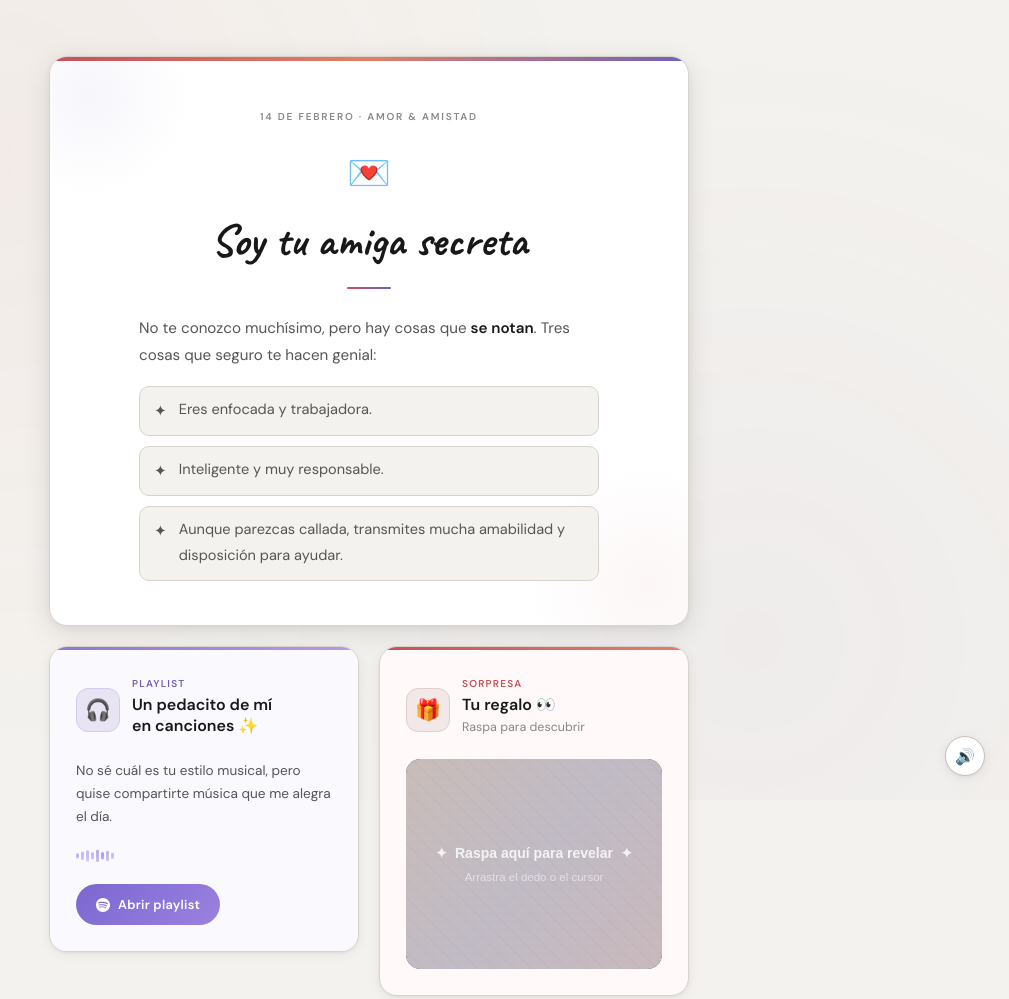
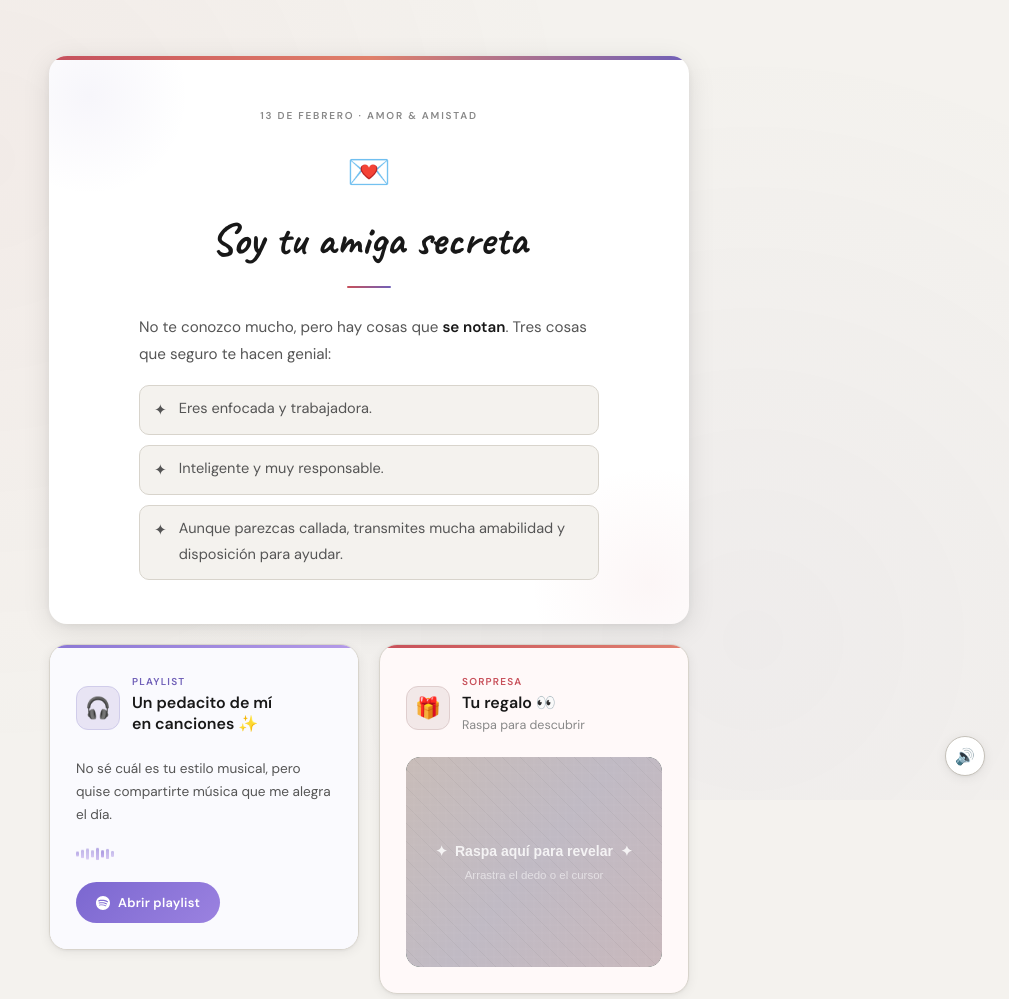
Before and after one commit to YomaArenas/Amigasecreta, a plain HTML site: page index.html in a window 1280 px wide. Shown: the top 999 px of the page, without its empty margins (271-1280 px from the left). Drawn offline with Linux system fonts and the light colour scheme; a web font is replaced by a local one.

Commit message:
Update index.html

```diff
--- a/index.html
+++ b/index.html
@@ -81,7 +81,6 @@ body::before {
 .hero {
   background: var(--surface);
   border-radius: var(--r);
-  border: 1px solid var(--border);
   box-shadow: var(--sh-md);
   padding: 52px 48px 44px;
   text-align: center;
@@ -618,12 +617,12 @@ body::before {
   <!-- HERO -->
   <section class="hero reveal d1">
     <div class="hero-blob"></div>
-    <p class="eyebrow">14 de Febrero · Amor &amp; Amistad</p>
+    <p class="eyebrow">13 de Febrero · Amor &amp; Amistad</p>
     <span class="hero-icon">💌</span>
     <h1 class="hero-headline">Soy tu amiga secreta</h1>
     <div class="hero-rule"></div>
     <div class="message">
-      <p>No te conozco muchísimo, pero hay cosas que <strong>se notan</strong>. Tres cosas que seguro te hacen genial:</p>
+      <p>No te conozco mucho, pero hay cosas que <strong>se notan</strong>. Tres cosas que seguro te hacen genial:</p>
       <ul class="traits">
         <li><span>✦</span> Eres enfocada y trabajadora.</li>
         <li><span>✦</span> Inteligente y muy responsable.</li>
```
